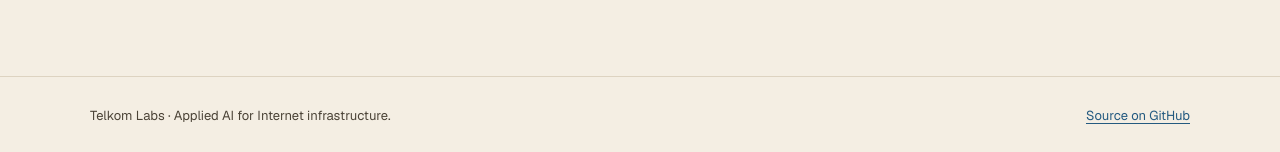
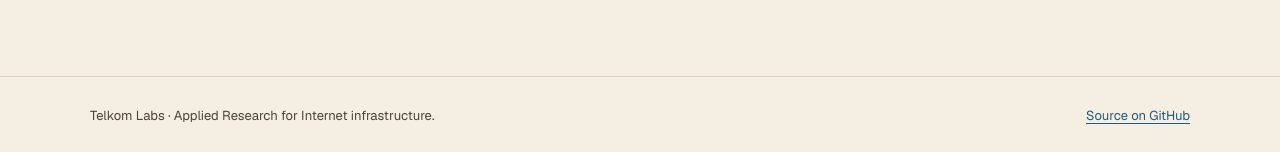
Before and after one commit to telkom-labs/homepage, a Jekyll site: the page built from index.html, in a window 1280 px wide and 966 px high. Shown: the part 811-963 px from the top of the window. Built offline with Jekyll 4.4.1, drawn with Linux system fonts in a browser that asks for light colours.

Commit message:
updated descriptions

```diff
--- a/_config.yml
+++ b/_config.yml
@@ -1,5 +1,5 @@
 title: Telkom Labs
-description: Applied AI for Internet infrastructure.
+description: Applied Research for Internet infrastructure.
 lang: en
 
 # Served at the custom domain in CNAME (set under Settings → Pages), from the domain root.
--- a/about.html
+++ b/about.html
@@ -3,7 +3,9 @@ layout: about
 title: About
 heading: Telkom Labs
 eyebrow: About
-intro: Telkom Labs works on applied AI for Internet infrastructure, from machine learning that lets mobile devices manage their own handover to AI agents that answer cloud billing questions and generative AI products in production. Earlier research on decentralized networks and IEEE standards work shapes how those systems are built.
+intro: Telkom Labs works on applied research for internet infrastructure, from machine learning that lets mobile devices
+manage their own handover to AI agents that answer cloud billing questions and generative AI products in production.
+Earlier research on decentralized networks and IEEE standards work shapes how those systems are built.
 section: about
 permalink: /about/
 ---
```
Also changed, not shown: README.md.
